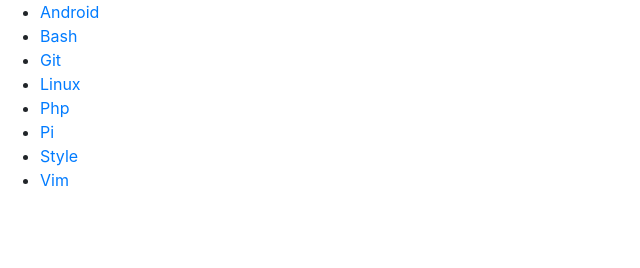
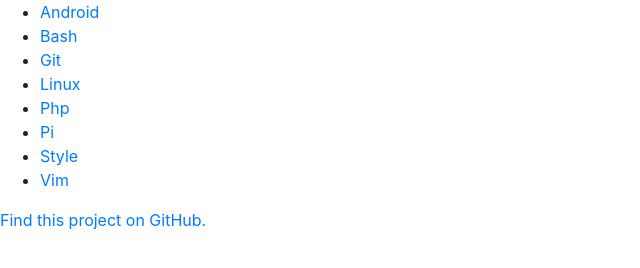
Before and after one commit to GideonPARANOID/code-sketchpad, a plain HTML site: page index.html in a window 1280 px wide. Shown: the whole page, without its empty margins (0-640 px from the left). Drawn offline with nearby package versions, Linux system fonts and the light colour scheme.

Commit message:
Update index.html

```diff
--- a/index.html
+++ b/index.html
@@ -26,7 +26,10 @@
                   }
                });
             } else {
-               $('body').append($('<ul />'));
+               $('body').append(
+                  $('<ul />'),
+                  $('<a />').attr('href', 'http://gideonjon.es/code-sketchpad/').text('Find this project on GitHub.')
+               );
 
                $.each(pages, function(index, val) {
                   $('ul').append(
```
